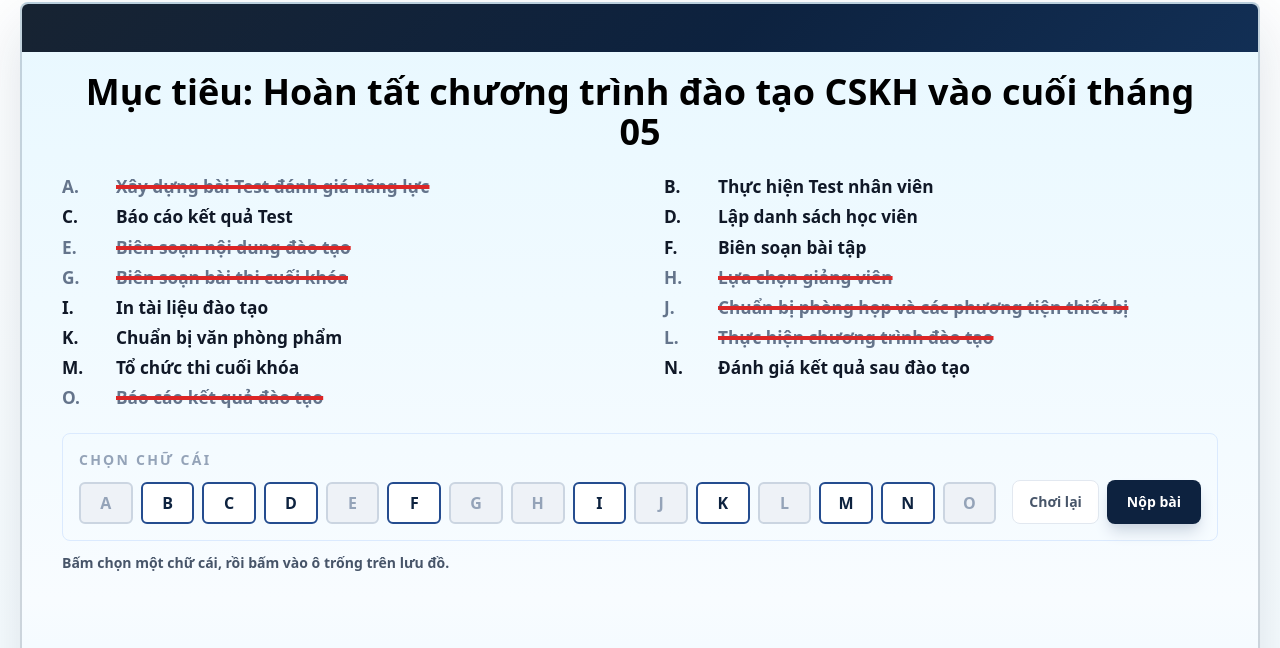
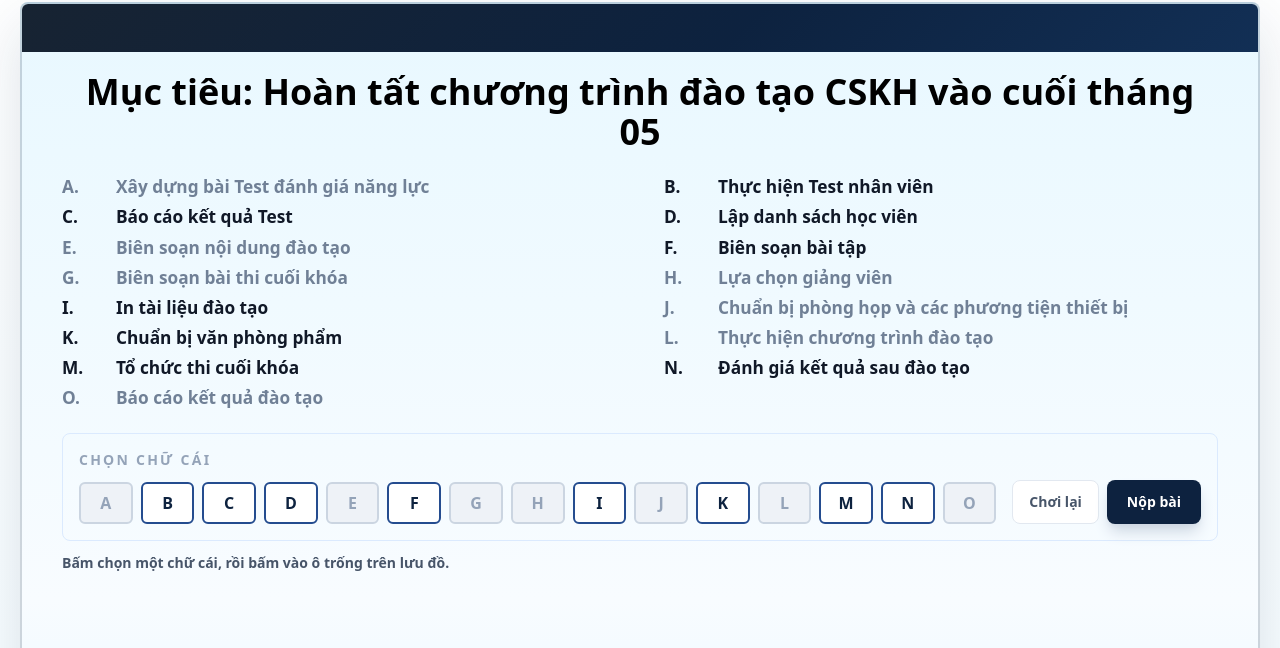
Before and after one commit to VANTIS-BUSINESS/vantis-games, a plain HTML site: page games/goal-efficiency/index.html in a window 1280 px wide. Shown: the part 97-745 px from the top of the page. Drawn offline with nearby package versions, Linux system fonts and the light colour scheme.

Commit message:
update code

```diff
--- a/games/goal-efficiency/index.html
+++ b/games/goal-efficiency/index.html
@@ -93,13 +93,8 @@
       }
 
       .task-item.used {
-        color: #64748b;
-      }
-
-      .task-item.used span:last-child {
-        text-decoration: line-through;
-        text-decoration-color: #dc2626;
-        text-decoration-thickness: 4px;
+        color: #708096;
+        font-weight: 650;
       }
 
       .letter-grid {
```
